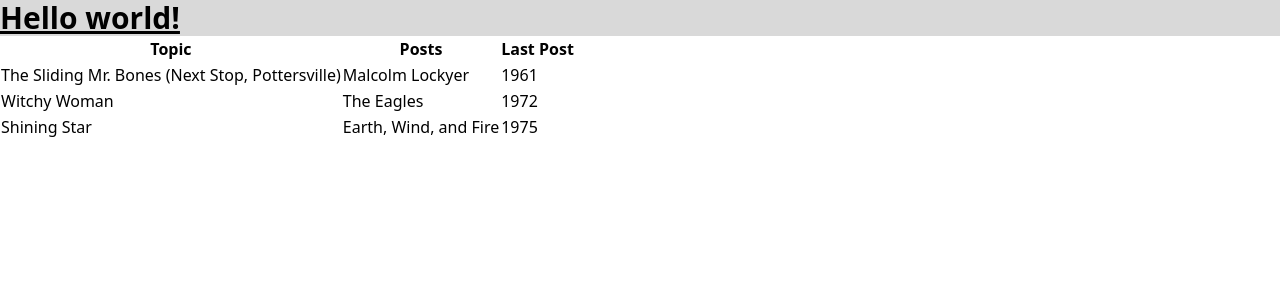
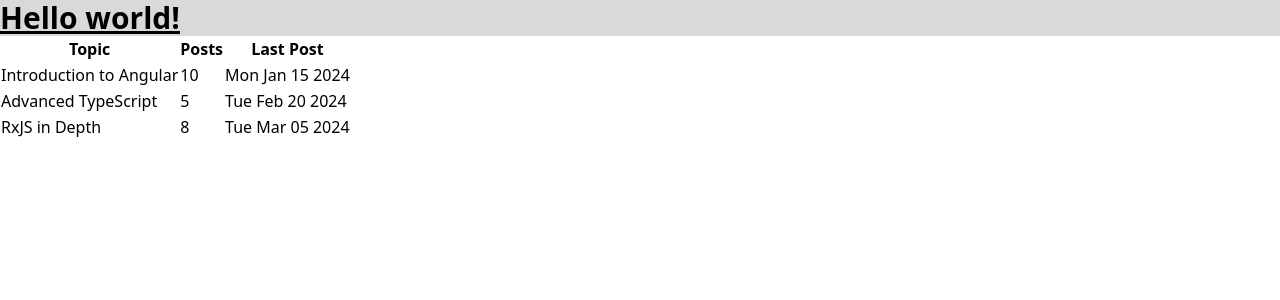
Before and after one commit to hugoponthieu/dorum-front, an Angular app: page /home in a window 1280 px wide. Shown: the top 300 px of the page. Built offline with nearby package versions, Linux system fonts and the light colour scheme.

Commit message:
feat(table):format table

```diff
--- a/src/app/home-screen/home-screen.component.html
+++ b/src/app/home-screen/home-screen.component.html
@@ -1 +1,3 @@
-<app-post-table></app-post-table>
+<div className="">
+    <app-post-table></app-post-table>
+</div>
--- a/src/app/post-table/post-table.component.html
+++ b/src/app/post-table/post-table.component.html
@@ -7,20 +7,12 @@
       </tr>
     </thead>
     <tbody>
-      <tr>
-        <td>The Sliding Mr. Bones (Next Stop, Pottersville)</td>
-        <td>Malcolm Lockyer</td>
-        <td>1961</td>
-      </tr>
-      <tr>
-        <td>Witchy Woman</td>
-        <td>The Eagles</td>
-        <td>1972</td>
-      </tr>
-      <tr>
-        <td>Shining Star</td>
-        <td>Earth, Wind, and Fire</td>
-        <td>1975</td>
-      </tr>
+      @for (post of posts; track post.id) {
+        <tr>
+          <td>{{ post.name }}</td>
+          <td>{{ post.numberOfPosts }}</td>
+          <td>{{ post.lastPostDate }}</td>
+        </tr>
+      }
     </tbody>
   </table>
--- a/src/app/post-table/post-table.component.ts
+++ b/src/app/post-table/post-table.component.ts
@@ -7,5 +7,9 @@ import { Component } from '@angular/core';
   templateUrl: './post-table.component.html',
 })
 export class PostTableComponent {
-
+  posts = [
+    { id: 1, name: 'Introduction to Angular', numberOfPosts: 10, lastPostDate: new Date('2024-01-15').toDateString() },
+    { id: 2, name: 'Advanced TypeScript', numberOfPosts: 5, lastPostDate: new Date('2024-02-20').toDateString() },
+    { id: 3, name: 'RxJS in Depth', numberOfPosts: 8, lastPostDate: new Date('2024-03-05').toDateString() }
+  ];
 }
```
